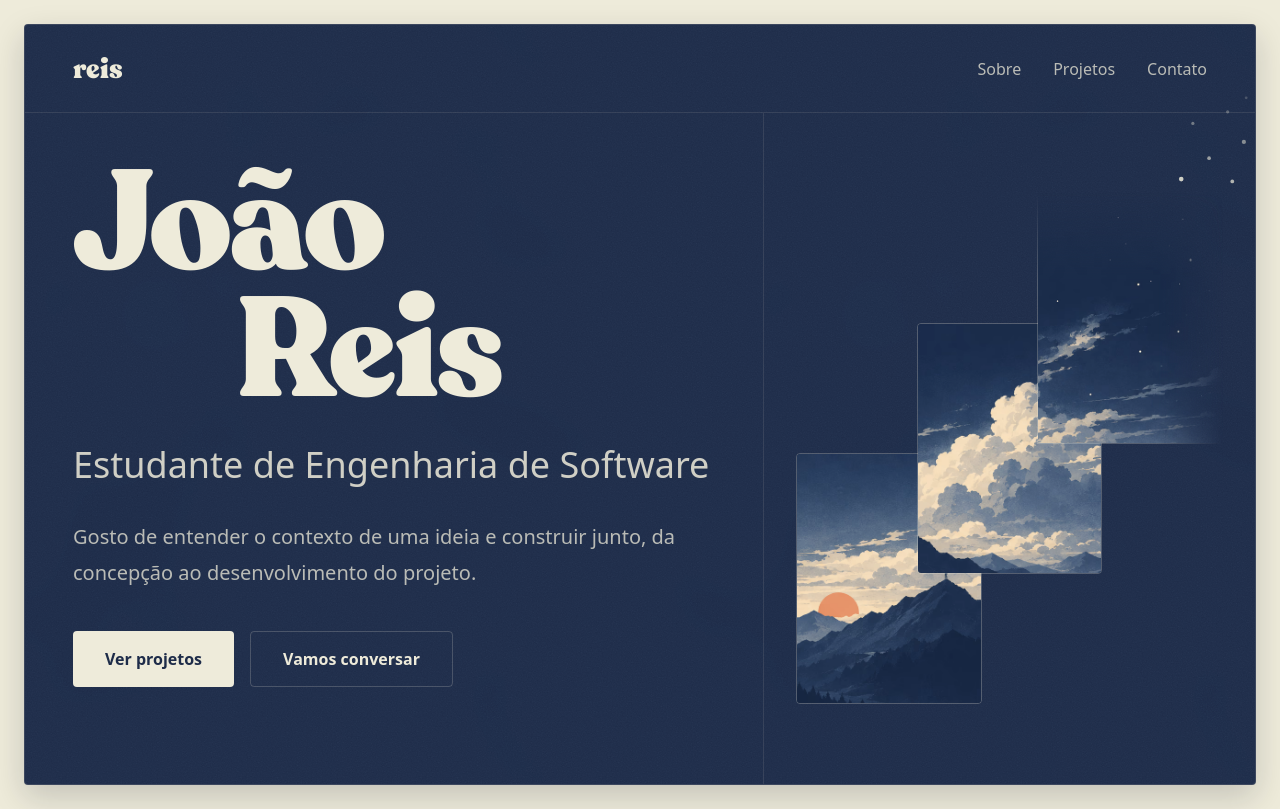
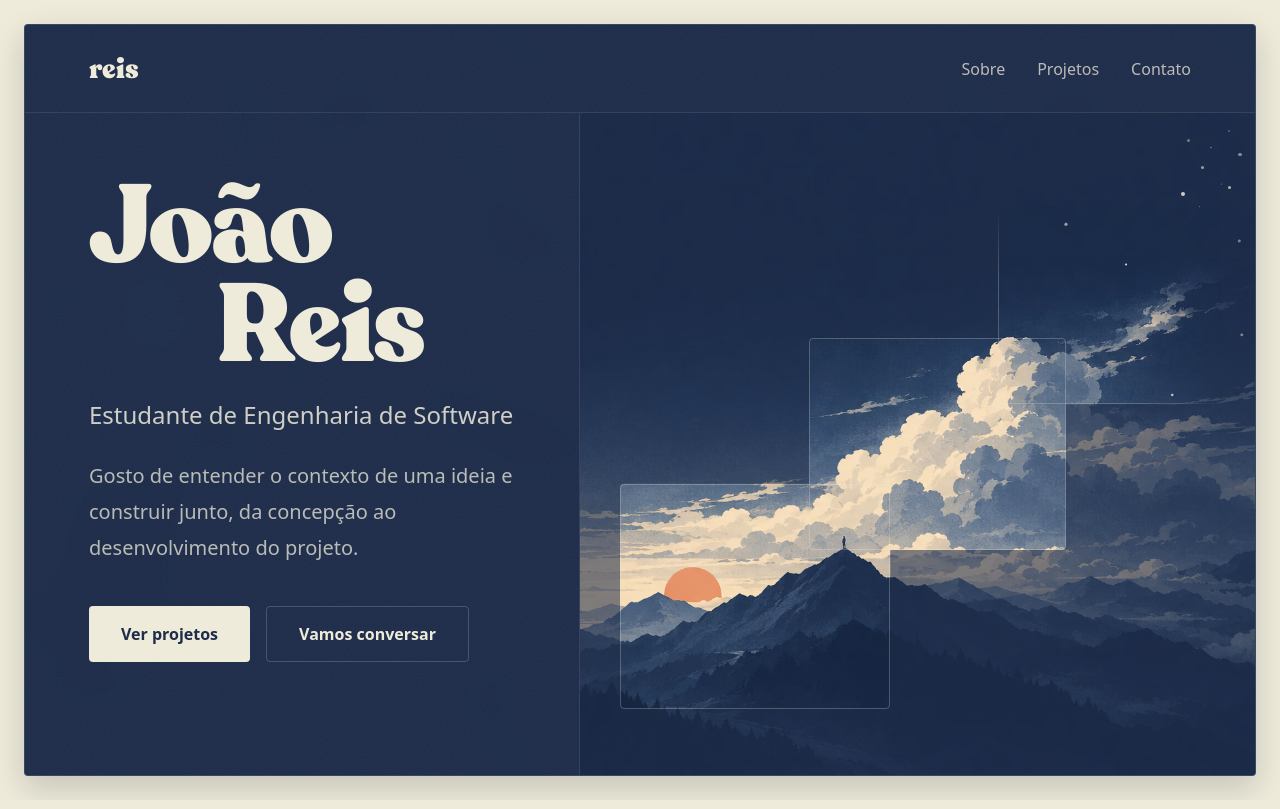
Before and after one commit to whosjvrs/portfolio-reis, a React (Vite) app: page / in a window 1280 px wide. Built offline with nearby package versions, Linux system fonts and the light colour scheme.

Commit message:
feat(hero): cena em tela cheia na coluna direita com quadros-lente e colunas 45/55

```diff
--- a/src/components/hero/HeroAscent.tsx
+++ b/src/components/hero/HeroAscent.tsx
@@ -2,44 +2,41 @@ import type { CSSProperties } from 'react'
 import landscapeAvif from '../../assets/hero/paisagem-subida.avif'
 import landscapeWebp from '../../assets/hero/paisagem-subida.webp'
 
-// Dimensões reais da imagem; todas as coordenadas abaixo estão nesse espaço
+// Dimensões reais da imagem
 const IMAGE = { width: 1536, height: 1024 }
 
-type Frame = {
-  // Recorte da imagem: canto superior esquerdo e tamanho
-  crop: { x: number; y: number; w: number; h: number }
-  // Posição do quadro na composição
-  at: { x: number; y: number }
-  // Quadro aberto: só bordas esquerda e inferior, céu dissolvendo no azul da box
-  open?: boolean
-}
+// Ponto de foco do object-fit: cover; preserva o sol (≈24% da largura) e as nuvens
+const DESKTOP_FOCUS = '40% 50%'
+const MOBILE_FOCUS = '35% 70%'
 
-// Subida em escada: sol e pico → nuvens → estrelas
-const FRAMES: Frame[] = [
-  { crop: { x: 280, y: 400, w: 400, h: 540 }, at: { x: 0, y: 560 } },
-  { crop: { x: 620, y: 220, w: 400, h: 540 }, at: { x: 260, y: 280 } },
-  { crop: { x: 1000, y: 0, w: 400, h: 540 }, at: { x: 520, y: 0 }, open: true },
+// Opacidade da camada azul que esmaece a cena fora dos quadros
+const DIM_OPACITY = 0.55
+
+// Retângulos em % da coluna direita. Escada: sol e pico → nuvens → estrelas
+type Lens = { left: number; top: number; width: number; height: number; open?: boolean }
+
+const LENSES: Lens[] = [
+  { left: 6, top: 56, width: 40, height: 34 },
+  { left: 34, top: 34, width: 38, height: 32 },
+  // Aberto: só bordas esquerda e inferior; o céu se dissolve para cima e para a direita
+  { left: 62, top: 14, width: 33, height: 30, open: true },
 ]
 
-// Estrelas que escapam do quadro 3, relativas ao canto superior direito dele
+// Estrelas que escapam do quadro 3, em % da coluna, a partir do canto superior direito dele
 const ESCAPING_STARS = [
-  { dx: -90, dy: -30, r: 5, opacity: 0.85 },
-  { dx: 20, dy: -25, r: 4, opacity: 0.7 },
-  { dx: -30, dy: -75, r: 4, opacity: 0.6 },
-  { dx: 45, dy: -110, r: 4.5, opacity: 0.5 },
-  { dx: -65, dy: -150, r: 3.5, opacity: 0.4 },
-  { dx: 10, dy: -175, r: 3.5, opacity: 0.3 },
-  { dx: 50, dy: -205, r: 3, opacity: 0.2 },
+  { dx: -6, dy: -2, size: 4, opacity: 0.85 },
+  { dx: 1, dy: -3, size: 3, opacity: 0.7 },
+  { dx: -3, dy: -6, size: 3, opacity: 0.6 },
+  { dx: 2.5, dy: -8, size: 3.5, opacity: 0.5 },
+  { dx: -5, dy: -10, size: 2.5, opacity: 0.4 },
+  { dx: 1, dy: -11.5, size: 2.5, opacity: 0.3 },
 ]
 
-const bounds = {
-  width: Math.max(...FRAMES.map((frame) => frame.at.x + frame.crop.w)),
-  height: Math.max(...FRAMES.map((frame) => frame.at.y + frame.crop.h)),
-}
+type SceneProps = { focus?: string; className?: string; style?: CSSProperties }
 
-const percent = (value: number, total: number) => `${(value / total) * 100}%`
-
-function Landscape({ className, style }: { className?: string; style?: CSSProperties }) {
+// Fonte única da cena. Fundo, quadros e mobile usam esta mesma camada,
+// então ficam sempre alinhados; no futuro ela pode virar várias camadas.
+function AscentScene({ focus = DESKTOP_FOCUS, className = '', style }: SceneProps) {
   return (
     <picture>
       <source srcSet={landscapeAvif} type="image/avif" />
@@ -48,68 +45,88 @@ function Landscape({ className, style }: { className?: string; style?: CSSProper
         alt=""
         width={IMAGE.width}
         height={IMAGE.height}
-        className={className}
-        style={style}
+        className={`absolute inset-0 h-full w-full object-cover ${className}`}
+        style={{ objectPosition: focus, ...style }}
       />
     </picture>
   )
 }
 
+const insetOf = ({ left, top, width, height }: Lens) =>
+  `${top}% ${100 - left - width}% ${100 - top - height}% ${left}%`
+
+// O quadro aberto não usa clip-path: uma máscara em gradiente, dimensionada e
+// posicionada no retângulo, recorta e dissolve ao mesmo tempo
+function openLensMask(lens: Lens): CSSProperties {
+  // Em mask-position, x% desloca (100% − largura) × x; convertendo para o deslocamento real
+  const x = (lens.left / (100 - lens.width)) * 100
+  const y = (lens.top / (100 - lens.height)) * 100
+  const mask =
+    'linear-gradient(to top, #000 65%, transparent), linear-gradient(to right, #000 65%, transparent)'
+  return {
+    maskImage: mask,
+    maskSize: `${lens.width}% ${lens.height}%`,
+    maskPosition: `${x}% ${y}%`,
+    maskRepeat: 'no-repeat',
+    maskComposite: 'intersect',
+  }
+}
+
 function HeroAscent() {
-  const lastFrame = FRAMES[FRAMES.length - 1]
-  const starsOrigin = { x: lastFrame.at.x + lastFrame.crop.w, y: lastFrame.at.y }
+  const lastLens = LENSES[LENSES.length - 1]
+  const starsOrigin = { x: lastLens.left + lastLens.width, y: lastLens.top }
 
   return (
-    <div aria-hidden="true" className="pointer-events-none w-full">
+    <div aria-hidden="true" className="pointer-events-none">
       {/* Mobile, provisório: um quadro só, com sol, pico e nuvens */}
       <div className="relative h-60 w-full overflow-hidden rounded-sm border border-cream/25 lg:hidden">
-        <Landscape className="h-full w-full origin-[35%_70%] scale-160 object-cover object-[35%_70%]" />
+        <AscentScene focus={MOBILE_FOCUS} className="origin-[35%_70%] scale-160" />
       </div>
 
-      <div
-        className="relative hidden w-full lg:block"
-        style={{ aspectRatio: `${bounds.width} / ${bounds.height}` }}
-      >
-        {FRAMES.map((frame) => (
+      <div className="absolute inset-0 hidden overflow-hidden lg:block">
+        <AscentScene />
+        <div className="absolute inset-0 bg-deep-blue" style={{ opacity: DIM_OPACITY }} />
+
+        {/* Lentes: cópias da mesma cena, do tamanho da coluna, recortadas no retângulo */}
+        {LENSES.map((lens) => (
+          <AscentScene
+            key={`${lens.left}:${lens.top}`}
+            style={
+              lens.open
+                ? openLensMask(lens)
+                : { clipPath: `inset(${insetOf(lens)} round 4px)` }
+            }
+          />
+        ))}
+
+        {LENSES.map((lens) => (
           <div
-            key={frame.crop.x}
-            className={`absolute overflow-hidden border-cream/25 ${
-              frame.open
-                ? 'border-b border-l mask-t-from-65% mask-r-from-65%'
-                : 'rounded-sm border'
+            key={`border-${lens.left}:${lens.top}`}
+            className={`absolute border-cream/25 ${
+              lens.open ? 'border-b border-l mask-t-from-65% mask-r-from-65%' : 'rounded-sm border'
             }`}
             style={{
-              left: percent(frame.at.x, bounds.width),
-              top: percent(frame.at.y, bounds.height),
-              width: percent(frame.crop.w, bounds.width),
-              height: percent(frame.crop.h, bounds.height),
+              left: `${lens.left}%`,
+              top: `${lens.top}%`,
+              width: `${lens.width}%`,
+              height: `${lens.height}%`,
             }}
-          >
-            <Landscape
-              className="absolute h-auto max-w-none"
-              style={{
-                width: percent(IMAGE.width, frame.crop.w),
-                left: `-${percent(frame.crop.x, frame.crop.w)}`,
-                top: `-${percent(frame.crop.y, frame.crop.h)}`,
-              }}
-            />
-          </div>
+          />
         ))}
-        <svg
-          className="absolute inset-0 h-full w-full overflow-visible"
-          viewBox={`0 0 ${bounds.width} ${bounds.height}`}
-        >
-          {ESCAPING_STARS.map((star) => (
-            <circle
-              key={`${star.dx}:${star.dy}`}
-              cx={starsOrigin.x + star.dx}
-              cy={starsOrigin.y + star.dy}
-              r={star.r}
-              className="fill-cream"
-              opacity={star.opacity}
-            />
-          ))}
-        </svg>
+
+        {ESCAPING_STARS.map((star) => (
+          <span
+            key={`${star.dx}:${star.dy}`}
+            className="absolute rounded-full bg-cream"
+            style={{
+              left: `${starsOrigin.x + star.dx}%`,
+              top: `${starsOrigin.y + star.dy}%`,
+              width: star.size,
+              height: star.size,
+              opacity: star.opacity,
+            }}
+          />
+        ))}
       </div>
     </div>
   )
--- a/src/index.css
+++ b/src/index.css
@@ -15,7 +15,8 @@
   --color-cream: #eeebda;
   --color-deep-blue: #1e2c49;
   --spacing-header: 5.5rem;
-  --container-hero: 80rem;
+  /* margem lateral do conteúdo, compartilhada por header e hero */
+  --spacing-gutter: clamp(1.5rem, 5vw, 6rem);
 }
 
 :root {
--- a/src/layouts/Header.tsx
+++ b/src/layouts/Header.tsx
@@ -6,8 +6,8 @@ function Header() {
 
   return (
     <header className="flex min-h-header border-b border-cream/10">
-      {/* Mesmo container e padding da hero: a marca alinha com o nome */}
-      <div className="mx-auto flex w-full max-w-hero flex-wrap items-center justify-between gap-x-6 gap-y-3 px-6 py-5 sm:px-12">
+      {/* Mesma margem lateral da hero: a marca alinha com o nome */}
+      <div className="flex w-full flex-wrap items-center justify-between gap-x-6 gap-y-3 px-gutter py-5">
         <span className="font-display text-[28px] leading-none font-black tracking-normal not-italic">
           {t('header.brand')}
         </span>
--- a/src/sections/HeroSection.tsx
+++ b/src/sections/HeroSection.tsx
@@ -12,21 +12,21 @@ function HeroSection() {
       aria-labelledby="hero-heading"
     >
       {/* No desktop a linha única estica até a altura mínima; no mobile as linhas ficam naturais */}
-      <div className="grid min-h-[calc(var(--page-shell-inner-height)-var(--spacing-header))] mx-auto max-w-hero content-start lg:content-stretch lg:grid-cols-[minmax(0,3fr)_minmax(0,2fr)]">
+      <div className="grid min-h-[calc(var(--page-shell-inner-height)-var(--spacing-header))] content-start lg:content-stretch lg:grid-cols-[minmax(0,45fr)_minmax(0,55fr)]">
         {/* pb maior que pt: o bloco fica levemente acima do centro */}
-        <div className="flex items-center px-6 py-12 sm:px-12 lg:pt-12 lg:pb-24">
+        <div className="flex items-center px-gutter py-12 lg:pt-12 lg:pr-12 lg:pb-24">
           <div>
             <h1
               id="hero-heading"
-              className="font-display max-w-full text-[clamp(4.5rem,11vw,13rem)] leading-[0.9] font-black tracking-display not-italic"
+              className="font-display max-w-full text-[clamp(4.5rem,8.6vw,10.5rem)] leading-[0.9] font-black tracking-display not-italic"
             >
               <span className="block">{t('hero.name.first')}</span>{' '}
               <span className="block ps-[1.15em]">{t('hero.name.last')}</span>
             </h1>
-            <p className="mt-5 text-2xl leading-tight font-medium text-pretty text-cream/85 lg:mt-7 lg:text-3xl xl:text-4xl">
+            <p className="mt-5 text-2xl leading-tight font-medium text-pretty text-cream/85 lg:mt-6 2xl:text-3xl">
               {t('hero.role')}
             </p>
-            <p className="mt-6 max-w-[58ch] text-lg leading-8 text-pretty text-cream/75 lg:mt-8 lg:text-xl lg:leading-9">
+            <p className="mt-6 max-w-[58ch] text-lg leading-8 text-pretty text-cream/75 lg:mt-7 xl:text-xl xl:leading-9">
               {t('hero.description')}
             </p>
             <div className="mt-8 flex flex-wrap gap-4 lg:mt-10">
@@ -39,7 +39,8 @@ function HeroSection() {
             </div>
           </div>
         </div>
-        <div className="flex items-center justify-center border-t border-cream/10 px-6 py-10 sm:px-12 lg:border-t-0 lg:border-l lg:px-8 lg:py-20">
+        {/* No desktop a cena ocupa a coluna inteira, sem padding, até a borda da box */}
+        <div className="relative border-t border-cream/10 px-gutter py-10 lg:border-t-0 lg:border-l lg:p-0">
           <HeroAscent />
         </div>
       </div>
```
Also changed, not shown: 5 other files (tests, documents, lock files or other folders).
